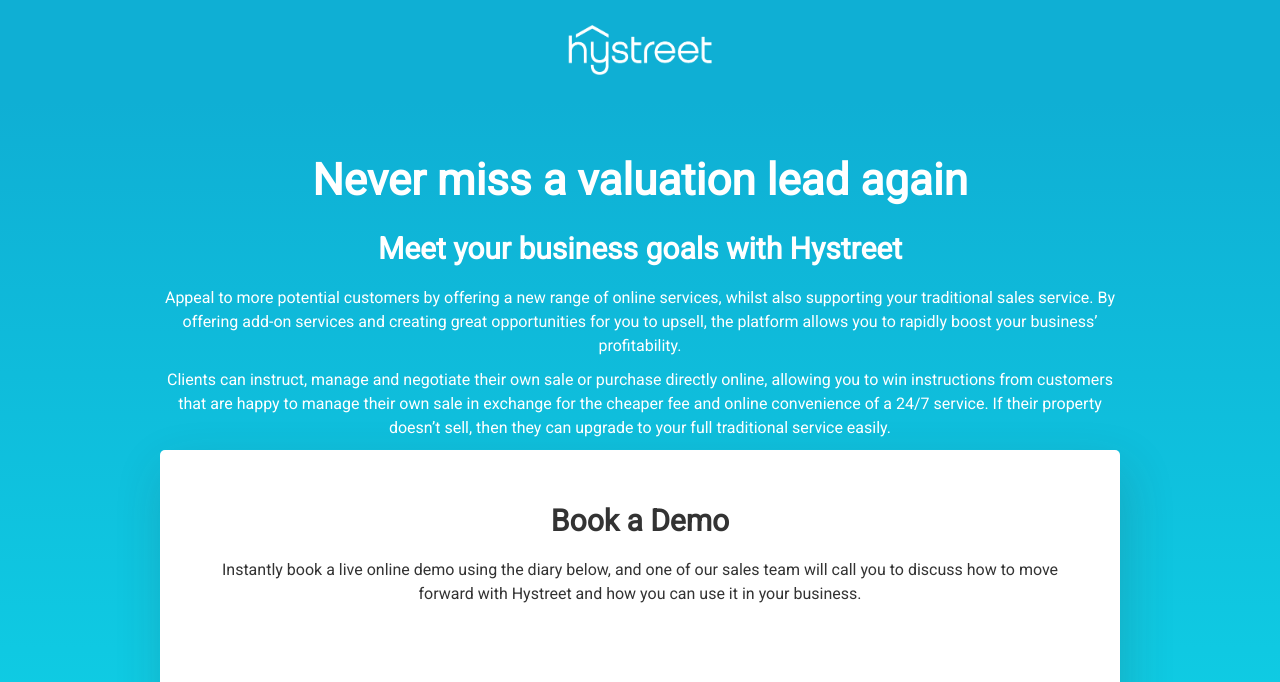
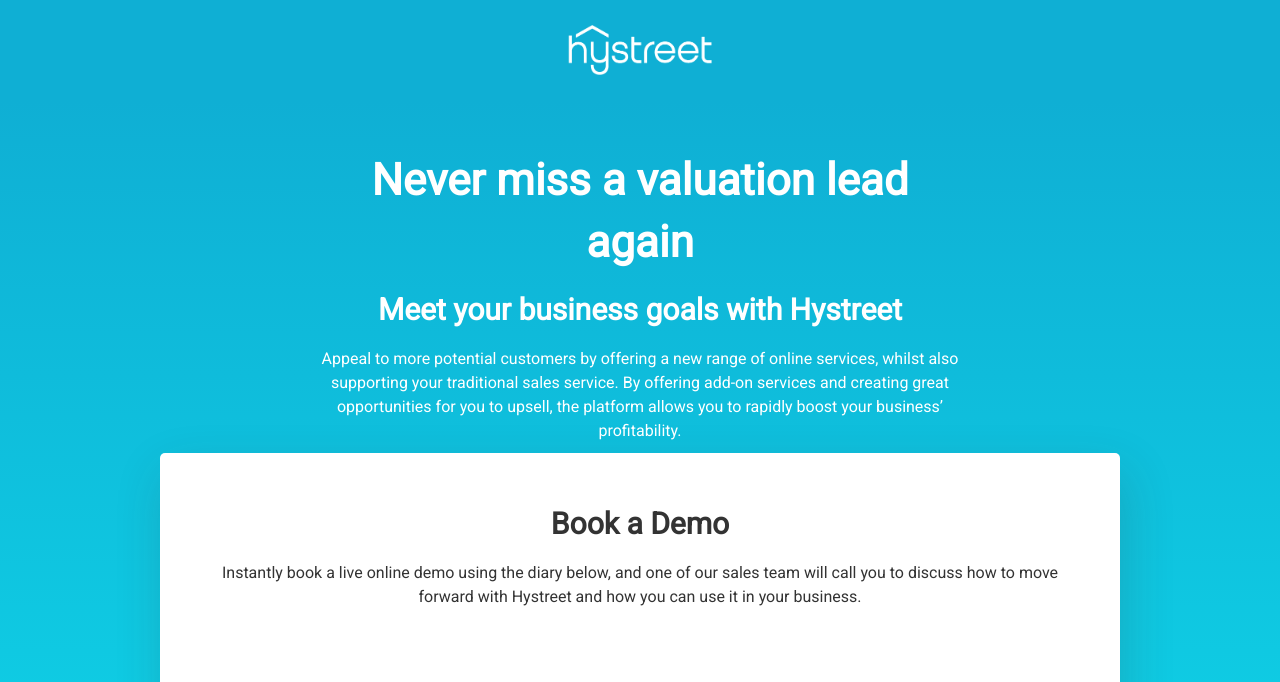
Before and after one commit to hidr/hystreet-marketing-live, a Jekyll site: the page built from 20181022-LP/index.html, in a window 1280 px wide and 900 px high, cut to the strip 0-682 px from the top of the window. Built offline with Jekyll 4.4.1, drawn with Linux system fonts in a browser that asks for light colours.

Commit message:
Removing text and making width more narrow

```diff
--- a/20181022-LP/index.html
+++ b/20181022-LP/index.html
@@ -6,16 +6,13 @@
 ---
 
 <div class='full-blue layout-text'>
-  <div class="row page-content" style="width: 75%;">
+  <div class="row page-content" style="width: 50%;">
     <h1>Never miss a valuation lead again</h1>
       <h2 style="color: #FFFFFF;">
          Meet your business goals with Hystreet
       </h2>
       <p>
         Appeal to more potential customers by offering a new range of online services, whilst also supporting your traditional sales service. By offering add-on services and creating great opportunities for you to upsell, the platform allows you to rapidly boost your business’ profitability.
-      </p>
-      <p>
-        Clients can instruct, manage and negotiate their own sale or purchase directly online, allowing you to win instructions from customers that are happy to manage their own sale in exchange for the cheaper fee and online convenience of a 24/7 service. If their property doesn’t sell, then they can upgrade to your full traditional service easily.
       </p>
   </div>
   <div class="row-narrow signup-form">
```
